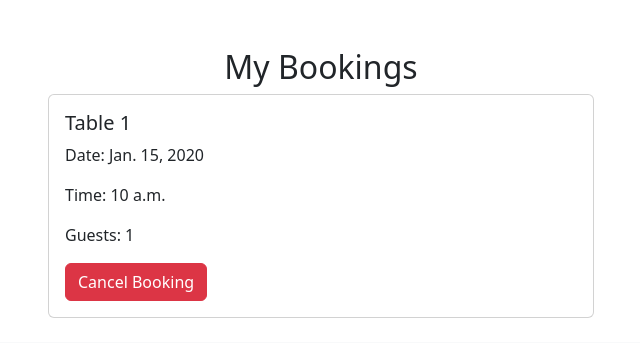
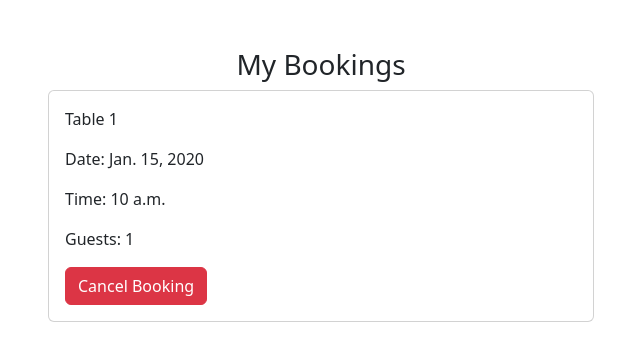
Before and after one commit to Majdi-Aref/restaurant, a Django app: page /my_bookings/ in a window 1280 px wide. Shown: the part 82-425 px from the top of the page, without its empty margins (319-959 px from the left). Run offline with Django 3.2, Linux system fonts and the light colour scheme; a user stored in the database is signed in; tables that the repository leaves empty hold one stand-in row (values such as "Sample post"); some libraries are stand-ins or nearby versions; some web fonts are replaced.

Commit message:
style: finetune the styling of the register, signin, my_bookings, and book templates

```diff
--- a/booking/templates/book.html
+++ b/booking/templates/book.html
@@ -1,7 +1,7 @@
 {% extends "base.html" %} {% block content %}
 
 <div class="container mt-5">
-  <h2 class="text-center">Book a Table</h2>
+  <h3 class="text-center">Book a Table</h3>
   <div class="row justify-content-center">
     <div class="col-lg-6">
       <form method="POST">
--- a/booking/templates/my_bookings.html
+++ b/booking/templates/my_bookings.html
@@ -1,12 +1,12 @@
 {% extends "base.html" %} {% block content %}
 <div class="container mt-5">
-  <h2 class="text-center">My Bookings</h2>
+  <h3 class="text-center">My Bookings</h3>
   <div class="row justify-content-center">
     <div class="col-lg-6">
       {% for booking in bookings %}
       <div class="card mb-4">
         <div class="card-body">
-          <h5 class="card-title">{{ booking.table }}</h5>
+          <p class="card-text">{{ booking.table }}</p>
           <p class="card-text">Date: {{ booking.date }}</p>
           <p class="card-text">Time: {{ booking.time }}</p>
           <p class="card-text">Guests: {{ booking.guests }}</p>
--- a/booking/templates/register.html
+++ b/booking/templates/register.html
@@ -1,6 +1,6 @@
 {% extends "base.html" %} {% block content %}
 <div class="container mt-5">
-  <h2 class="text-center">Register</h2>
+  <h3 class="text-center">Register</h3>
   <div class="row justify-content-center">
     <div class="col-lg-6">
       <form method="POST">
--- a/booking/templates/signin.html
+++ b/booking/templates/signin.html
@@ -1,6 +1,6 @@
 {% extends "base.html" %} {% block content %}
 <div class="container mt-5">
-  <h2 class="text-center">Sign In</h2>
+  <h3 class="text-center">Sign In</h3>
   <div class="row justify-content-center">
     <div class="col-lg-6">
       <form method="POST">
```
Also changed, not shown: static/wireframes/book-a-table-1.png (added), static/wireframes/home-1.png (added), static/wireframes/home-2.png (added), static/wireframes/home-3.png (added), static/wireframes/menu-1.png (added), static/wireframes/menu-2.png (added), static/wireframes/menu-3.png (added), static/wireframes/menu-4.png (added), static/wireframes/my-bookings-1.png (added), static/wireframes/register-1.png (added), static/wireframes/signin-1.png (added), 3 other files.
